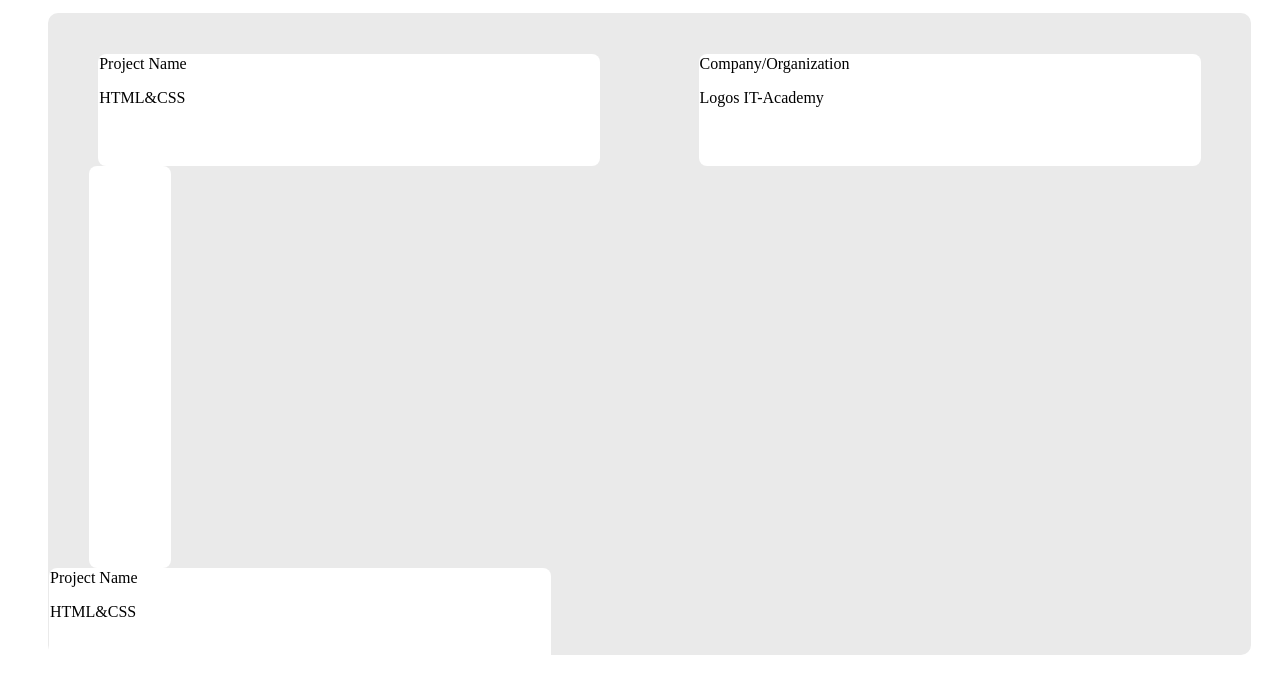
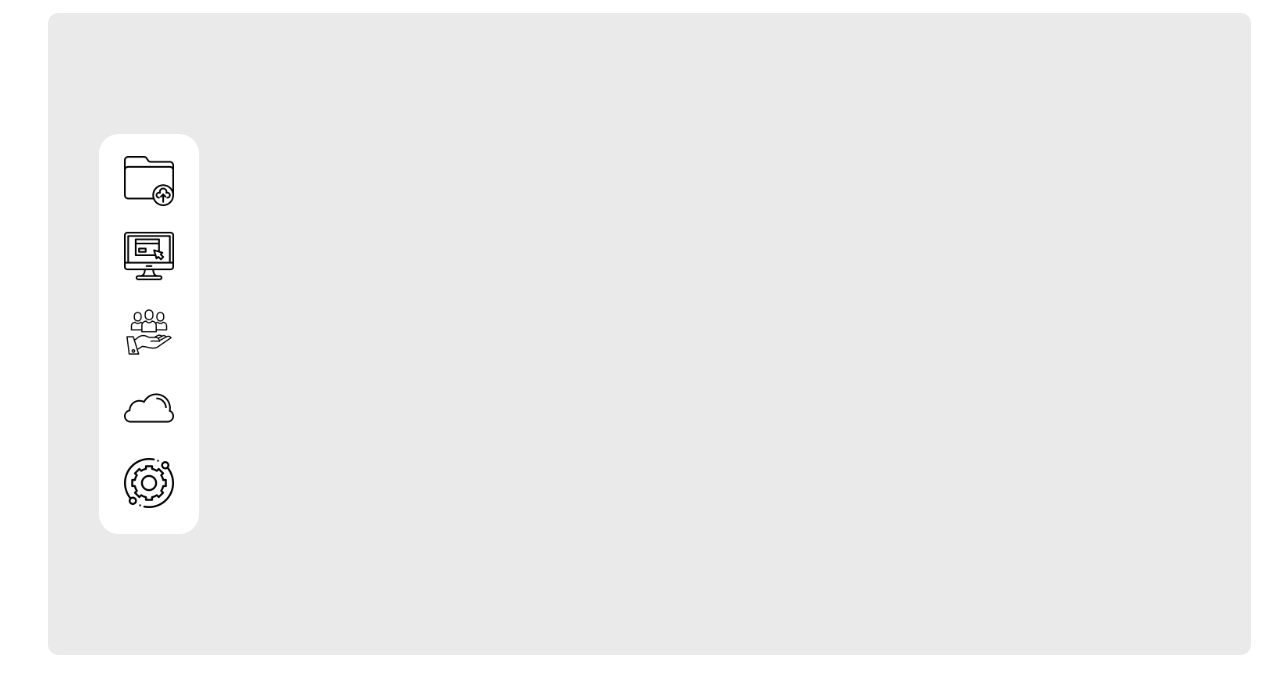
Before and after one commit to yuriikhomych23/logos_homework_5, a plain HTML site: page main.html in a window 1280 px wide. Shown: the part 46-740 px from the top of the page. Drawn offline with Linux system fonts and the light colour scheme.

Commit message:
Sample code

```diff
--- a/css/index.css
+++ b/css/index.css
@@ -25,50 +25,24 @@ header nav .navigation a:hover{
 }
 
 
-.main-card {
+aside {
     display: flex;
-    justify-content: space-around;
-    padding-top: 40px;
+    align-items: center;
+    padding-left: 50px;
+    height: 100%;
 }
 
-.first-card {
-    border: 1px solid transparent;
-    border-radius: 8px;
-    background-color: white;
-    font-size: 1rem;
-    width: 500px;
-    height: 110px;
+.aside_nav{
+    width: 100px;
+    height: 400px;
+    background: white;
+    border-radius: 20px;
+    display: flex;
+    flex-direction: column;
+    justify-content: space-evenly;
+    align-items: center;
 }
 
-.second-card {
-    border: 1px solid transparent;
-    border-radius: 8px;
-    background-color: white;
-    font-size: 1rem;
-    width: 500px;
-    height: 110px;
+.aside_nav img{
+    width: 50px;
 }
-
-.aside {
-    display: flex;
-    justify-content:left;
-    padding-left: 40px;
-}
-
-.icons {
-    border: 1px solid transparent;
-    border-radius: 8px;
-    background-color: white;
-    font-size: 1rem;
-    width: 80px;
-    height: 400px;
-}
-
-.third-card {
-    border: 1px solid transparent;
-    border-radius: 8px;
-    background-color: white;
-    font-size: 1rem;
-    width: 500px;
-    height: 110px;
-}
--- a/main.html
+++ b/main.html
@@ -19,41 +19,31 @@
 			</ul>
 		</nav>
 	</header>
-	<main>
-		<div class="container">
-			<div class="main-card">
-				<div class="first-card">
-					<div class="card">
-						Project Name
-					</div>
-					<div class="card-body">
-						<p>HTML&CSS</p>
-					</div>
-				</div>
+<main class="container">
+        <aside>
+            <nav class="aside_nav">
+                <a href="*"><img src="img/folder.png" alt="Folder Icon"></a>
+                <a href="*"><img src="img/monitor.png" alt="Monitor Icon"></a>
+                <a href="*"><img src="img/group.png" alt="Group Icon"></a>
+                <a href="*"><img src="img/cloud.png" alt="Cloud Icon"></a>
+                <a href="*"><img src="img/settings.png" alt="Settings Icon"></a>
+            </nav>
+        </aside>
+        <section>
+            <div class="section_main">
+                <div class="section_main_part"></div>
+                <div class="section_main_part"></div>
+            </div>
+            <div class="section_other">
+                <div class="section_other_part_left">
+                    <div class="section_other_part_left_part"></div>
+                    <div class="section_other_part_left_part"></div>
+                </div>
+                <div class="section_other_part_right"></div>
+            </div>
+        </section>
+    </main>
 
-				<div class="second-card">
-					<div class="card">
-						Company/Organization
-					</div>
-					<div class="card-body">
-						<p>Logos IT-Academy</p>
-					</div>
-				</div>
-			</div>
-			<aside class="aside">
-				<div class="icons">
-
-				</div>
-			</aside>
-			<div class="third-card">
-				<div class="card">
-					Project Name
-				</div>
-				<div class="card-body">
-					<p>HTML&CSS</p>
-				</div>
-			</div>
-	</main>
 
 </body>
 
```
Also changed, not shown: img/cloud.png (added), img/folder.png (added), img/group.png (added), img/monitor.png (added), img/settings.png (added).
